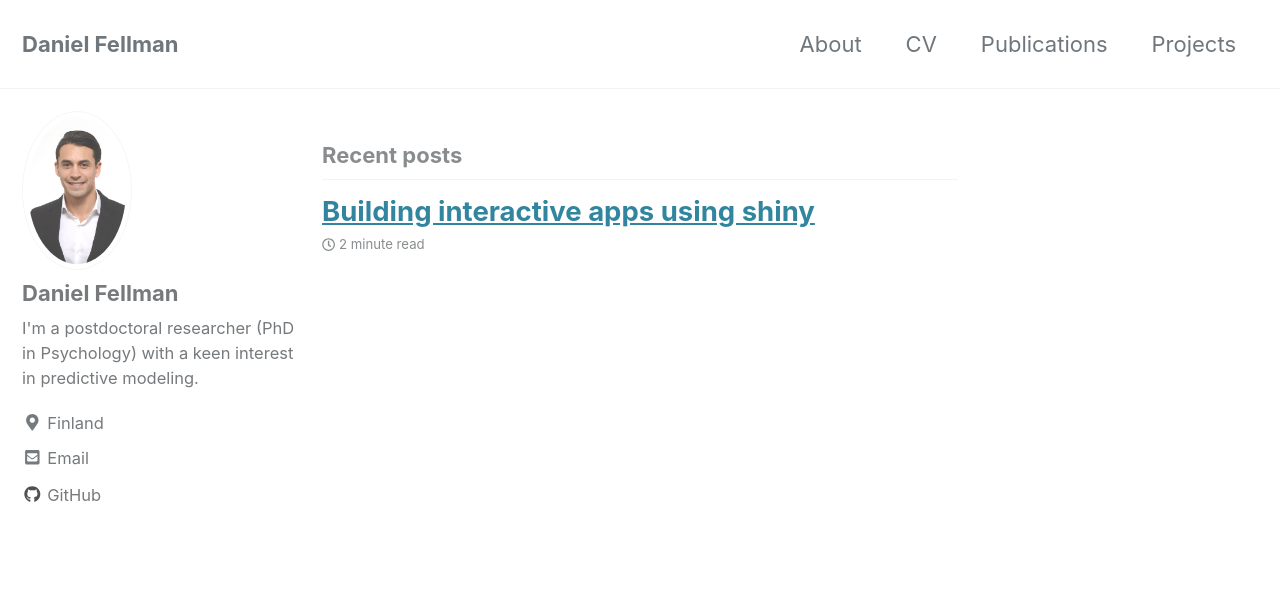
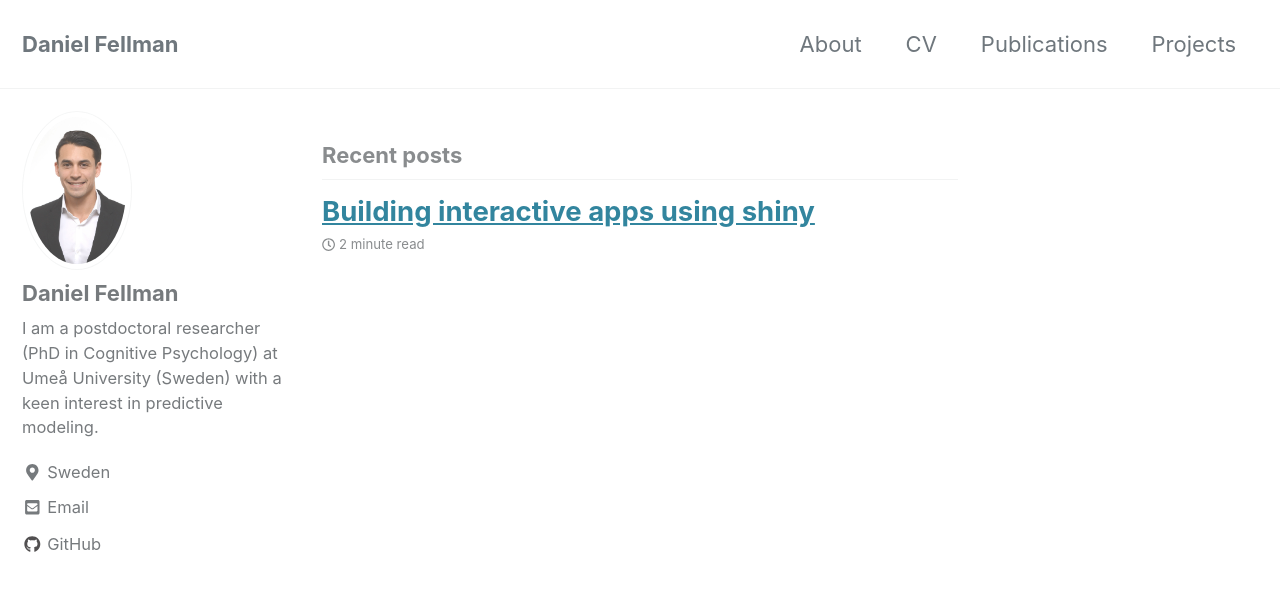
Before and after one commit to danielfellman/danielfellman.github.io, a Jekyll site: the page built from index.html, in a window 1280 px wide and 900 px high. Shown: the top 591 px of the window. Built offline with Jekyll 4.4.1, drawn with Linux system fonts in a browser that asks for light colours; cached includes are drawn as plain includes; nearby versions of some CDN libraries; the list of posts is cut into pages by our own code.

Commit message:
Update _config.yml

```diff
--- a/_config.yml
+++ b/_config.yml
@@ -105,9 +105,9 @@ analytics:
 author:
   name             : "Daniel Fellman"
   avatar           :  "/images/bio.jpg" # path of avatar image, e.g. "/assets/images/bio-photo.jpg"
-  bio              :  "I'm a postdoctoral researcher (PhD in Psychology) with a keen interest in predictive modeling."
-  location         : "Finland"
-  email            : "daniel.fellman@abo.fi"
+  bio              :  "I am a postdoctoral researcher (PhD in Cognitive Psychology) at Umeå University (Sweden) with a keen interest in predictive modeling."
+  location         : "Sweden"
+  email            : "daniel.fellman@umu.se"
   github           : "danielfellman"
   links:
     - label: "Email"
```
